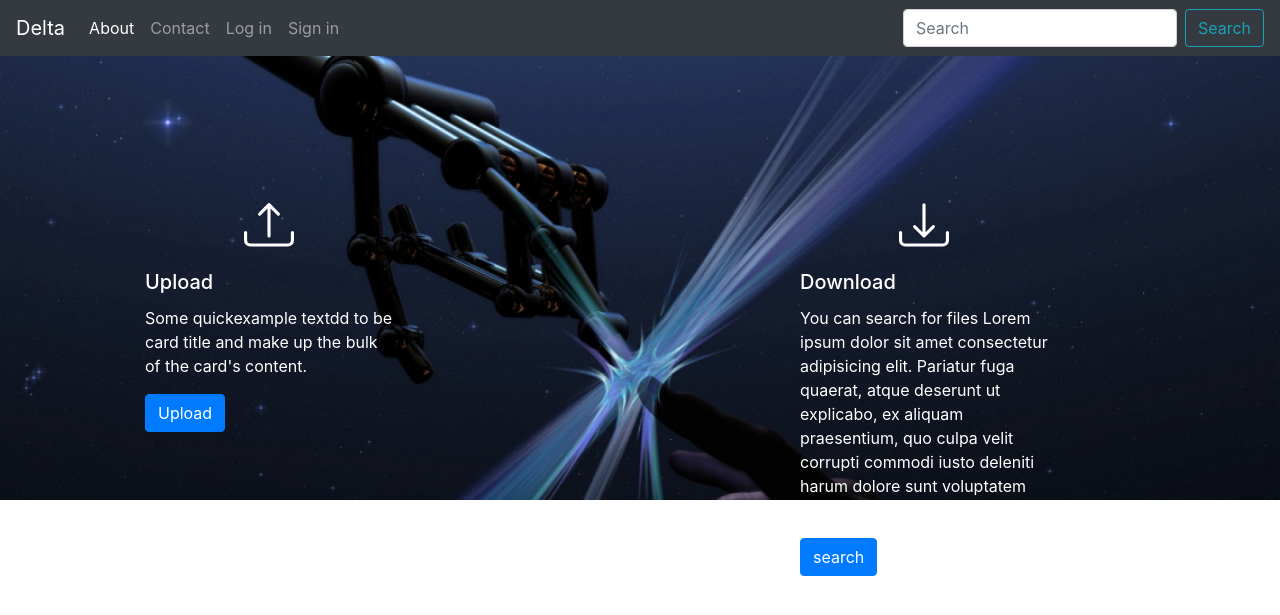
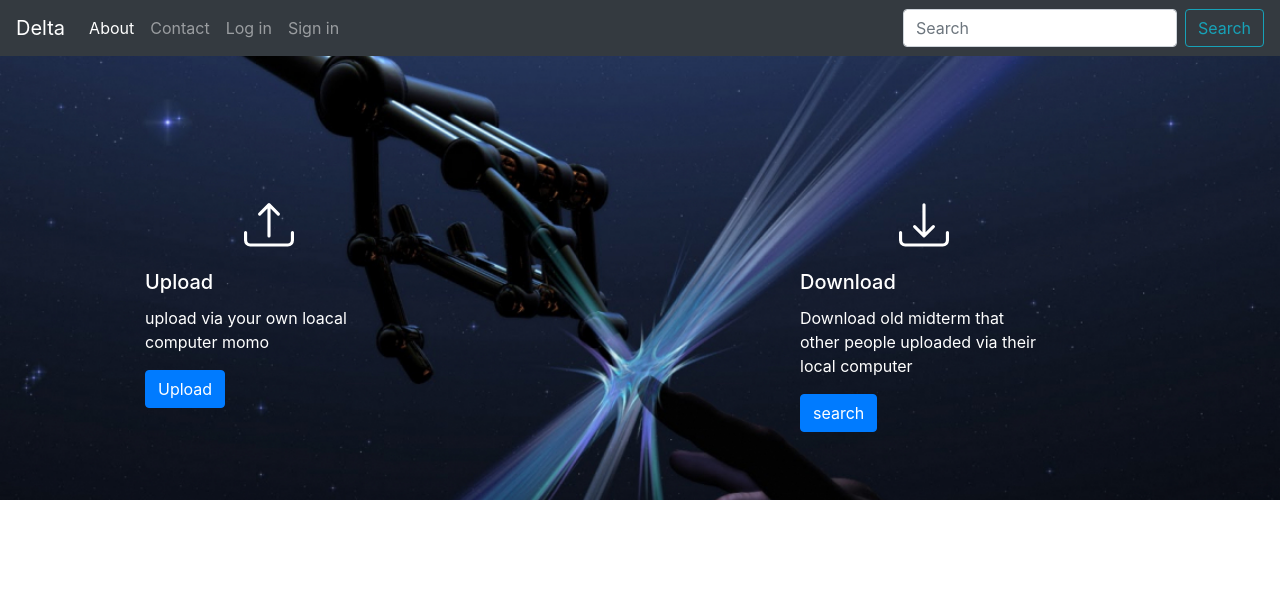
Before and after one commit to M-Dimbio/DeltaWeb-1, a Flask app: page / in a window 1280 px wide. Shown: the top 615 px of the page. Run offline with Flask 2, Linux system fonts and the light colour scheme; some libraries are stand-ins or nearby versions.

Commit message:
Added some text in the cards

```diff
--- a/Templates/index.html
+++ b/Templates/index.html
@@ -70,7 +70,7 @@
           </svg>
           <div class="card-body">
             <h5 class="card-title">Upload</h5>
-            <p class="card-text">Some quickexample textdd to be card title and make up the bulk of the card's content.</p>
+            <p class="card-text">upload via your own loacal computer momo</p>
             <a href="#" class="btn btn-primary">Upload</a>
           </div>
         </div>
@@ -83,7 +83,8 @@
           </svg>
           <div class="card-body">
             <h5 class="card-title">Download</h5>
-            <p class="card-text">You can search for files Lorem ipsum dolor sit amet consectetur adipisicing elit. Pariatur fuga quaerat, atque deserunt ut explicabo, ex aliquam praesentium, quo culpa velit corrupti commodi iusto deleniti harum dolore sunt voluptatem similique.</p>
+            <p class="card-text">
+              Download old midterm that other people uploaded via their local computer</p>
             <a href="#" class="btn btn-primary">search</a>
           </div>
         </div>
```
